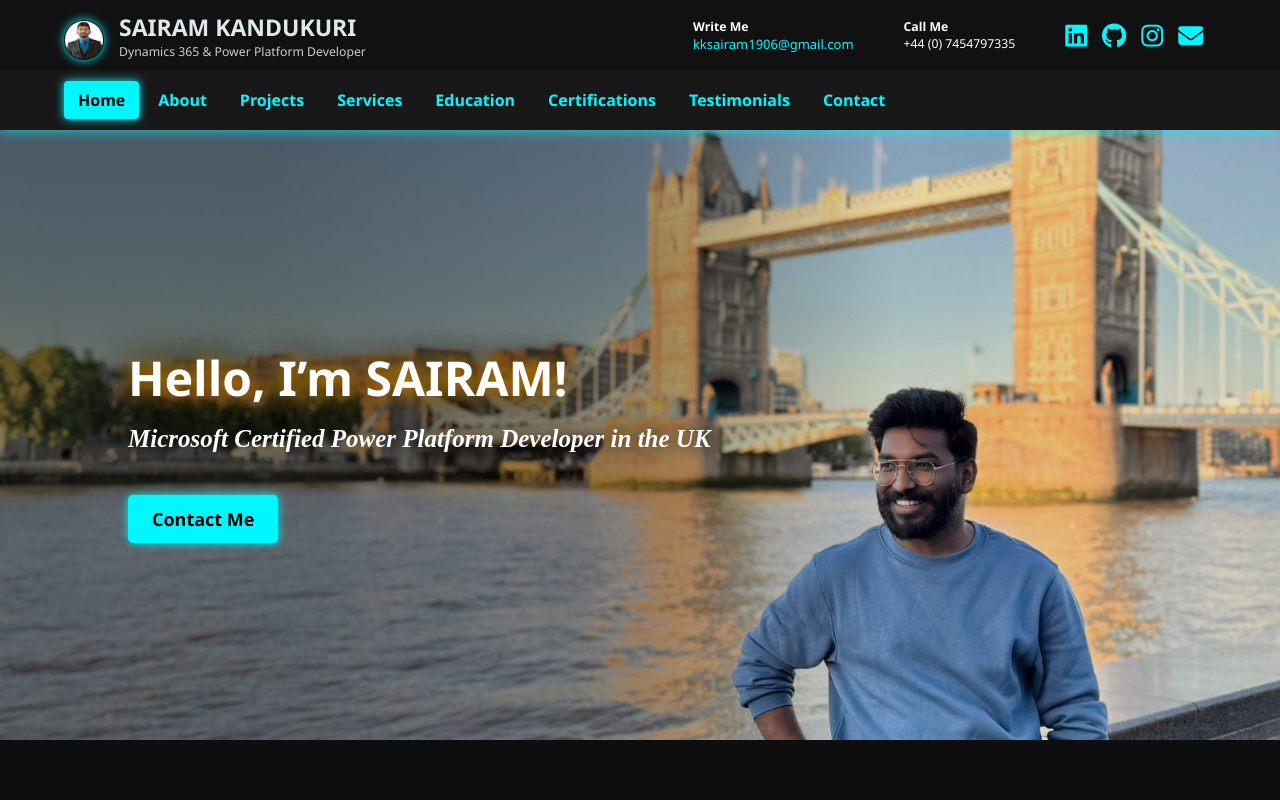
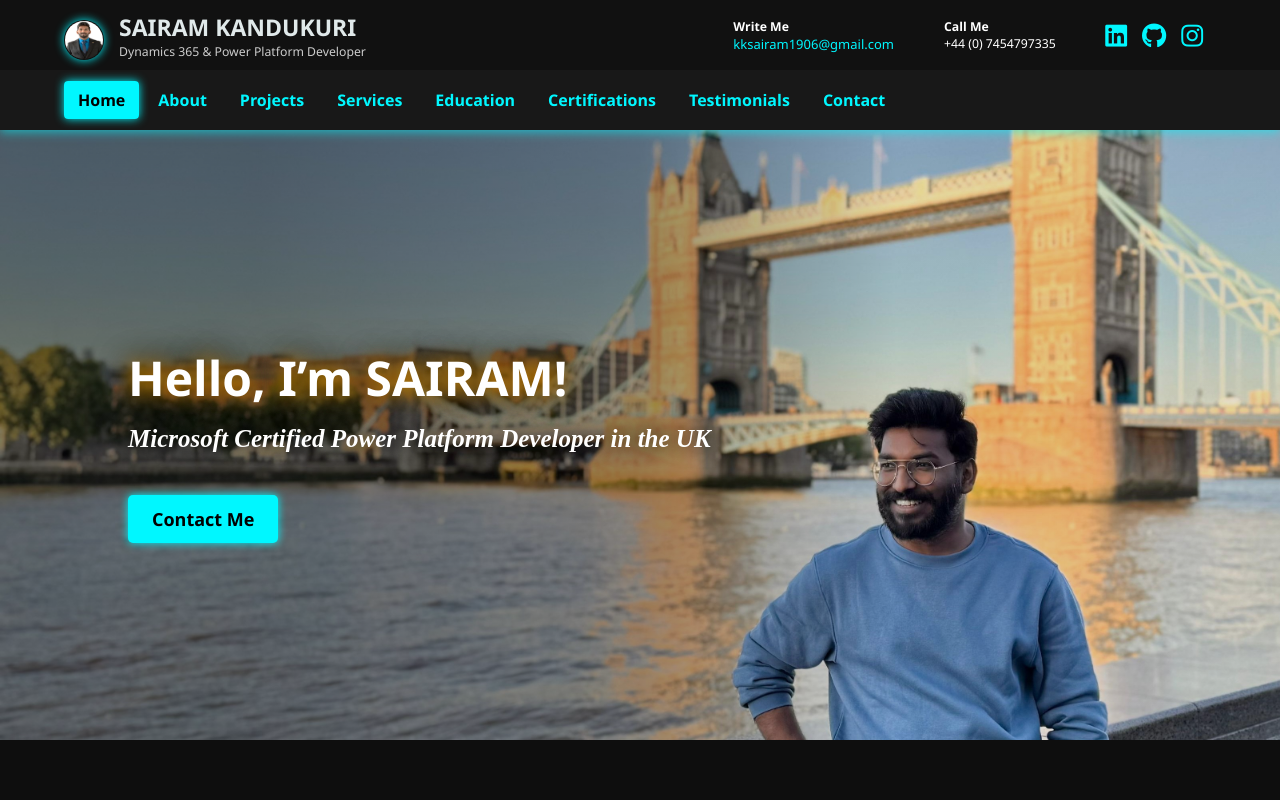
Before and after one commit to kksairam19061996/Sairam-Web-Portfolio, a plain HTML site: page index.html in a window 1280 px wide. Shown: the top 800 px of the page. Drawn offline with nearby package versions, Linux system fonts and the light colour scheme.

Commit message:
Fixed Mobile and Desktop Layout

```diff
--- a/index.html
+++ b/index.html
@@ -35,7 +35,7 @@
           <a href="https://www.linkedin.com/in/kksairam19061996/" target="_blank"><i class="fab fa-linkedin"></i></a>
           <a href="https://github.com/kksairam19061996" target="_blank"><i class="fab fa-github"></i></a>
           <a href="https://www.instagram.com/sark_1906" target="_blank"><i class="fab fa-instagram"></i></a>
-          <a href="mailto:kksairam1906@gmail.com"><i class="fas fa-envelope"></i></a>
+          <!-- <a href="mailto:kksairam1906@gmail.com"><i class="fas fa-envelope"></i></a> -->
         </div>
       </div>
     </div>
```
